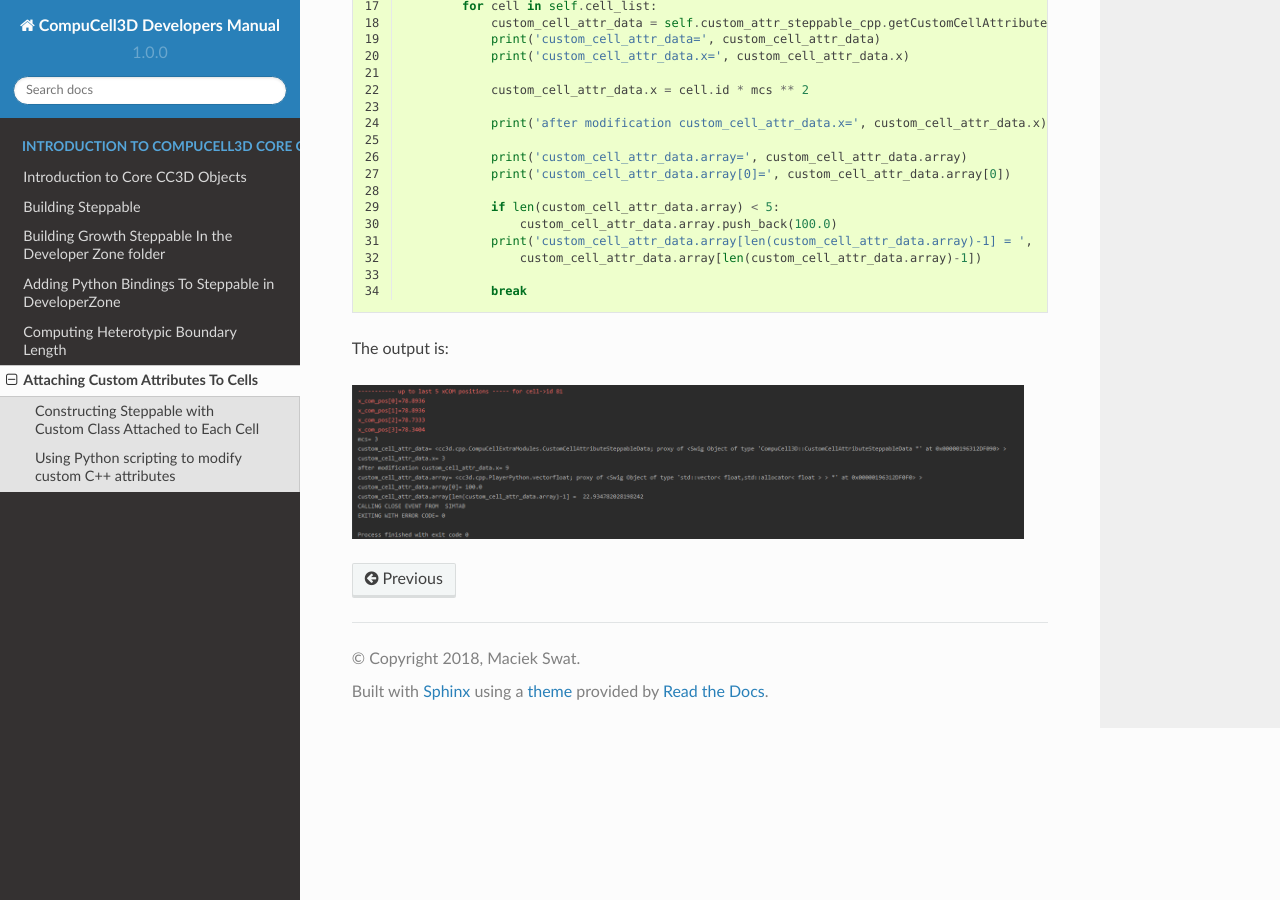
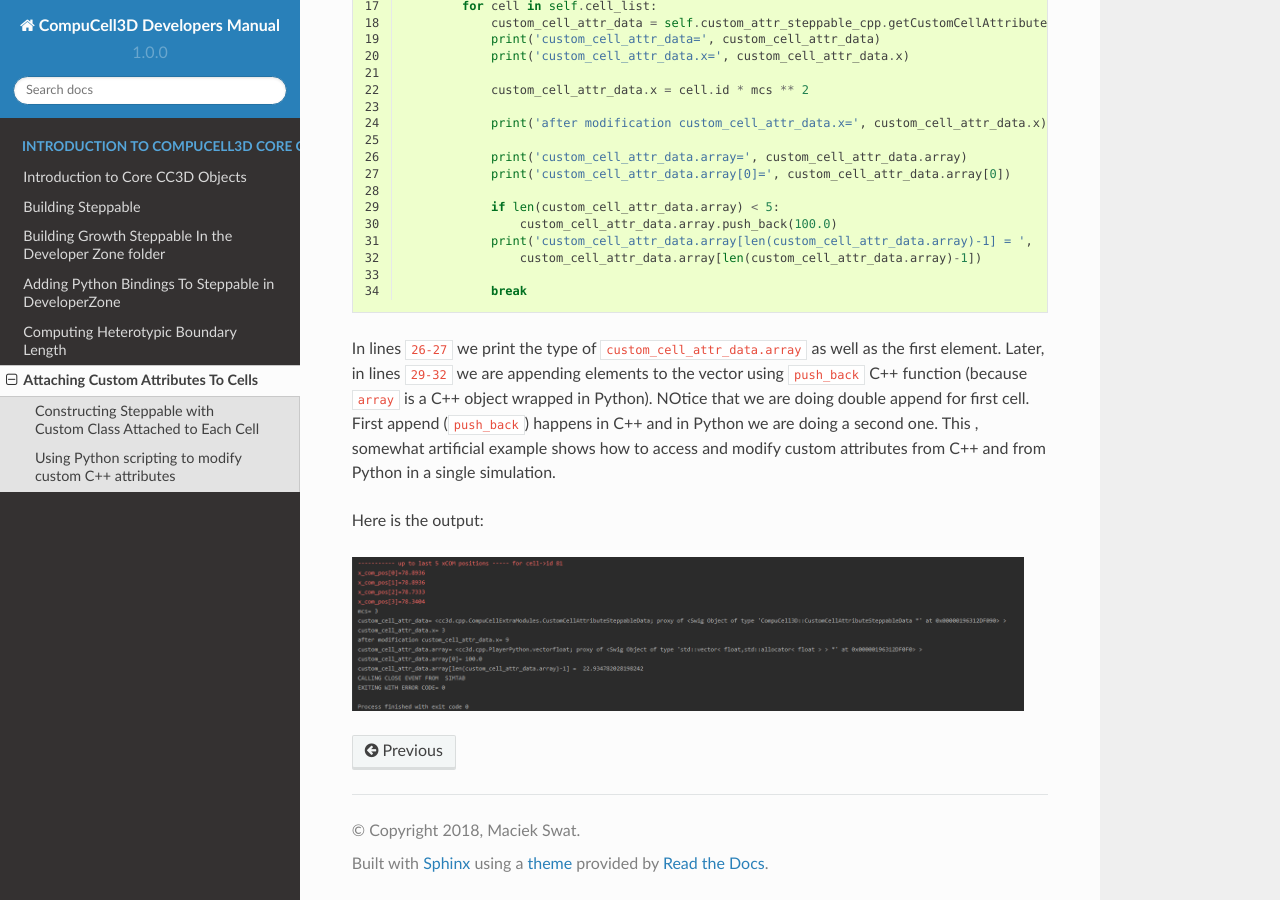
Before and after one commit to CompuCell3D/CompuCell3DDevelopersManual, a Sphinx documentation site: the page built from docs/attaching_attributes_to_cells.rst, in a window 1280 px wide and 900 px high, scrolled down 12058 px. Built offline with Sphinx 7.4.7 and the Read the Docs theme 2.0.0, drawn with Linux system fonts in a browser that asks for light colours.

Commit message:
added new material

```diff
--- a/docs/attaching_attributes_to_cells.rst
+++ b/docs/attaching_attributes_to_cells.rst
@@ -600,7 +600,12 @@ What about the ``array`` member of ``CustomCellAttributeSteppableData``. Remembe
 
                 break
 
-The output is:
+In lines ``26-27`` we print the type of ``custom_cell_attr_data.array`` as well as the first element.
+Later, in lines ``29-32`` we are appending elements to the vector using ``push_back`` C++ function (because ``array`` is a C++ object wrapped in Python). NOtice that we are doing double append for first cell. First append
+(``push_back``) happens in C++ and in Python we are doing a second one. This , somewhat artificial example shows
+how to access and modify custom attributes from C++ and from Python in a single simulation.
+
+Here is the output:
 
 |custom_attrs_04|
 
```
